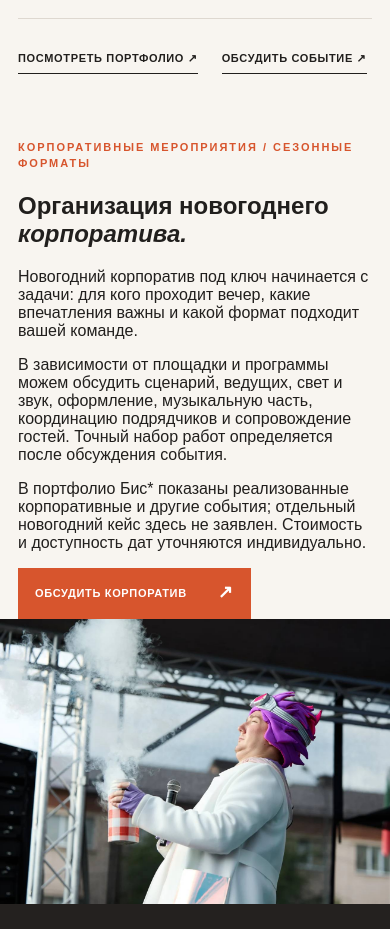
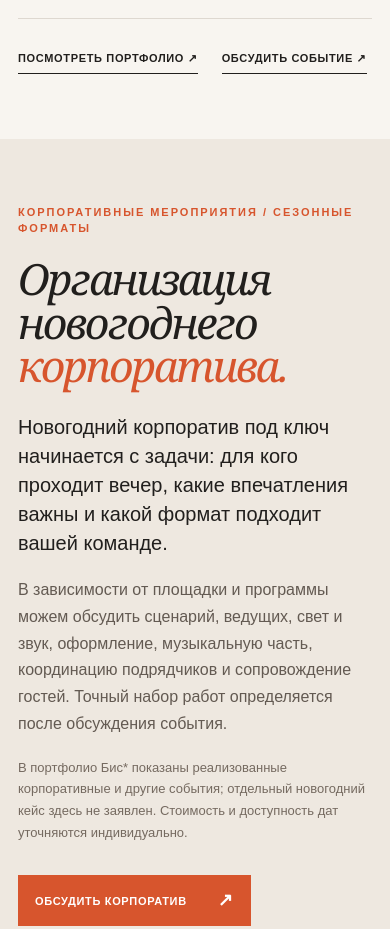
Before and after one commit to hangildin/bis-site, a plain HTML site: page corporate-events.html in a window 390 px wide. Shown: the part 4780-5709 px from the top of the page. Drawn offline with Linux system fonts and the light colour scheme.

Commit message:
BIS V2: responsive seasonal corporate content in approved styling

```diff
--- a/assets/bis-services.css
+++ b/assets/bis-services.css
@@ -119,3 +119,15 @@ a:focus-visible{outline:3px solid var(--accent);outline-offset:4px}
 .bis-seo-guide-links a{border-bottom:1px solid var(--ink);padding-bottom:8px;font-size:11px;letter-spacing:.06em;font-weight:800;text-transform:uppercase}
 .bis-seo-guide-links a:hover{color:var(--accent);border-color:var(--accent)}
 @media(max-width:760px){.bis-seo-guide{padding:65px 0}.bis-seo-questions{grid-template-columns:1fr}.bis-seo-question{padding:25px 0}.bis-seo-question h3{font-size:29px}.bis-seo-guide .section-head h2{font-size:clamp(40px,8vw,57px)}}
+
+
+/* BIS V2: measured corporate intent, without claiming a non-existent New Year case. */
+.bis-seasonal{background:#eee8e0;padding:93px 0;color:var(--ink)}
+.bis-seasonal-grid{display:grid;grid-template-columns:1fr 1fr;gap:72px}
+.bis-seasonal h2{font:italic 400 clamp(43px,5vw,73px)/1.02 Georgia,'Times New Roman',serif;letter-spacing:-.055em;margin:20px 0 0}
+.bis-seasonal h2 em{color:var(--accent)}
+.bis-seasonal-grid p{font-size:16px;line-height:1.67;color:#635a52;margin:0 0 19px}
+.bis-seasonal-grid .bis-seasonal-lead{font-size:20px;line-height:1.45;color:var(--ink)}
+.bis-seasonal-grid .bis-seasonal-note{font-size:13px;color:#756a60}
+.bis-seasonal .button{margin-top:13px}
+@media(max-width:760px){.bis-seasonal{padding:65px 0}.bis-seasonal-grid{grid-template-columns:1fr;gap:25px}.bis-seasonal h2{font-size:clamp(43px,8vw,64px)}}
```
